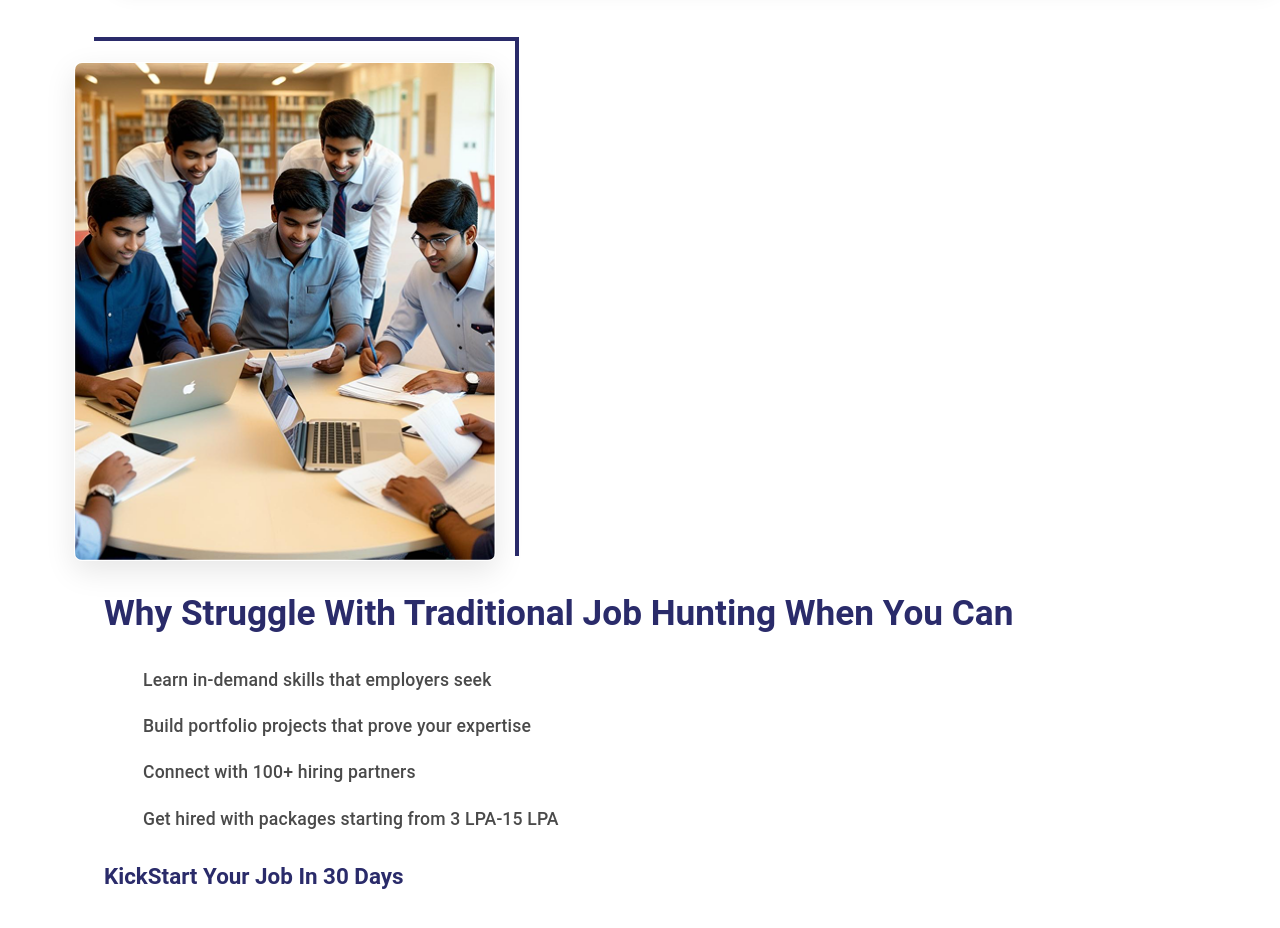
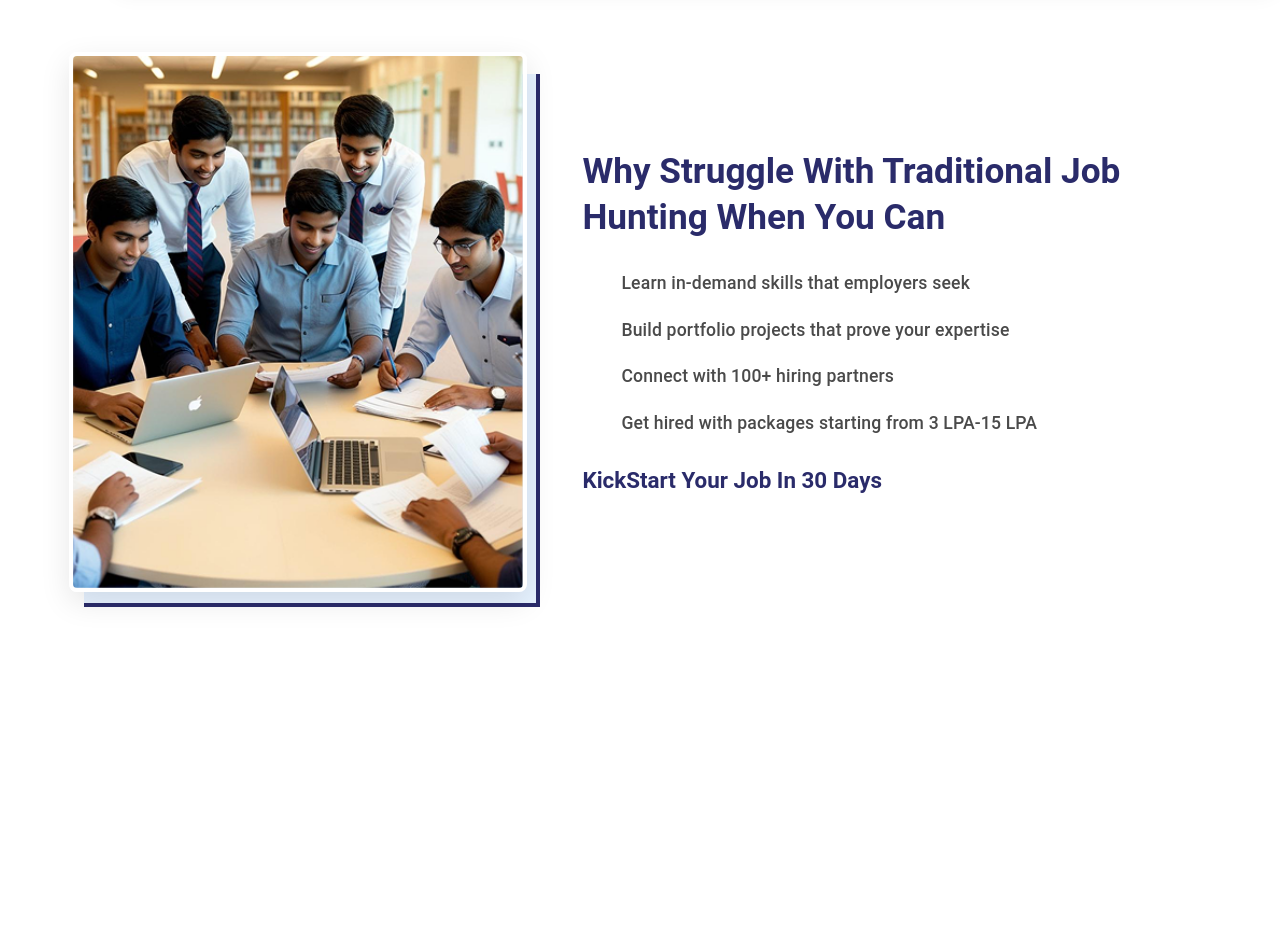
Before and after one commit to ramakanth009/giga-placement-drive, a React (Create React App) app: page / in a window 1280 px wide. Shown: the part 860-1788 px from the top of the page. After the commit the page ends 1512 px from the top, so only its background shows below. Built offline with nearby package versions, Linux system fonts and the light colour scheme; some icons are missing.

Commit message:
job kick start

```diff
--- a/src/components/jobkickstart/JobKickstart.jsx
+++ b/src/components/jobkickstart/JobKickstart.jsx
@@ -1,91 +1,101 @@
 // src/components/jobkickstart/JobKickstart.jsx
-import React from 'react';
-import { Box, Typography, Container, Grid, Paper } from '@mui/material';
-import { makeStyles } from '@mui/styles';
-import CheckCircleIcon from '@mui/icons-material/CheckCircle';
-import Jobkick from '../../assets/jobkick.png'
+import React from "react";
+import { Box, Typography, Container } from "@mui/material";
+import { makeStyles } from "@mui/styles";
+import CheckCircleIcon from "@mui/icons-material/CheckCircle";
+import Jobkick from "../../assets/jobkick.png";
 
 const useStyles = makeStyles({
   section: {
-    padding: '60px 0',
-    overflow: 'hidden',
+    padding: "60px 0",
+    overflow: "hidden",
   },
   contentContainer: {
-    display: 'flex',
-    flexDirection:"row",
-    alignItems: 'center',
-    justifyContent: 'space-between',
+    display: "flex",
+    flexDirection: "row",
+    alignItems: "center",
+    justifyContent: "space-between",
   },
-  imageWrapper: {
-    position: 'relative',
-    width: '100%',
-    maxWidth: '450px',
-    borderRadius: '8px',
-    overflow: 'hidden',
-    boxShadow: '0 10px 30px rgba(0, 0, 0, 0.1)',
-    border: '1px solid #fff',
+  leftContainer: {
+    position: "relative",
+    width: "40%",
+    display: "flex",
+    justifyContent: "center",
+  },
+  rightContainer: {
+    width: "55%",
+    padding: "20px 0 20px 40px",
+  },
+  imageBox: {
+    position: "relative",
+    width: "100%",
+    maxWidth: "450px",
+    zIndex: 2,
   },
   image: {
-    width: '100%',
-    height: 'auto',
-    display: 'block',
+    width: "100%",
+    height: "auto",
+    display: "block",
+    borderRadius: "8px",
+    border: "4px solid #fff",
+    boxShadow: "0 10px 30px rgba(0, 0, 0, 0.1)",
   },
-  contentBox: {
-    padding: '20px 0 20px 40px',
+  backgroundBox: {
+    position: "absolute",
+    bottom: -15,
+    right: -15,
+    width: "98%",
+    height: "98%",
+    backgroundColor: "#e6f2ff",
+    borderBottom: "4px solid #2A2B6A",
+    borderRight: "4px solid #2A2B6A",
+    zIndex: 1,
   },
   sectionTitle: {
-    fontSize: '2.2rem !important',
-    fontWeight: 'bold !important',
-    marginBottom: '30px !important',
-    color: '#2A2B6A !important',
-    lineHeight: '1.3 !important',
+    fontSize: "2.2rem !important",
+    fontWeight: "bold !important",
+    marginBottom: "30px !important",
+    color: "#2A2B6A !important",
+    lineHeight: "1.3 !important",
   },
   featureList: {
-    marginBottom: '30px',
+    marginBottom: "30px",
   },
   featureItem: {
-    display: 'flex',
-    alignItems: 'center',
-    marginBottom: '20px',
+    display: "flex",
+    alignItems: "center",
+    marginBottom: "20px",
   },
   checkIcon: {
-    color: '#FFC614 !important',
-    marginRight: '15px',
-    fontSize: '24px !important',
+    color: "#FFC614 !important",
+    marginRight: "15px",
+    fontSize: "24px !important",
   },
   featureText: {
-    color: '#4A4A4A !important',
-    fontSize: '1.1rem !important',
-    fontWeight: '500 !important',
+    color: "#4A4A4A !important",
+    fontSize: "1.1rem !important",
+    fontWeight: "500 !important",
   },
   ctaText: {
-    fontWeight: 'bold !important',
-    fontSize: '1.4rem !important',
-    color: '#2A2B6A !important',
-    marginTop: '10px !important',
+    fontWeight: "bold !important",
+    fontSize: "1.4rem !important",
+    color: "#2A2B6A !important",
+    marginTop: "10px !important",
   },
-  imageFrame: {
-    // border: '1px solid #2A2B6A',
-    borderRadius: '4px',
-    padding: '10px',
-    position: 'relative',
+  // Responsive styles
+  "@media (max-width: 960px)": {
+    contentContainer: {
+      flexDirection: "column",
     },
-  blueBorder: {
-    position: 'absolute',
-    right: '-15px',
-    top: '-15px',
-    bottom: '15px',
-    width: '4px',
-    backgroundColor: '#2A2B6A',
+    leftContainer: {
+      width: "100%",
+      marginBottom: "30px",
     },
-  horizontalBlueBorder: {
-    position: 'absolute',
-    right: '-15px',
-    top: '-15px',
-    left: '30px',
-    height: '4px',
-    backgroundColor: '#2A2B6A',
-  }
+    rightContainer: {
+      width: "100%",
+      padding: "20px 0",
+    },
+  },
 });
 
 const JobKickstart = () => {
@@ -93,34 +103,30 @@ const JobKickstart = () => {
 
   // Feature items from the image
   const features = [
-    'Learn in-demand skills that employers seek',
-    'Build portfolio projects that prove your expertise',
-    'Connect with 100+ hiring partners',
-    'Get hired with packages starting from 3 LPA-15 LPA'
+    "Learn in-demand skills that employers seek",
+    "Build portfolio projects that prove your expertise",
+    "Connect with 100+ hiring partners",
+    "Get hired with packages starting from 3 LPA-15 LPA",
   ];
 
   return (
     <Box className={classes.section}>
       <Container maxWidth="lg">
-        <Grid container className={classes.contentContainer}>
-          {/* Left side - Image */}
-          <Grid item xs={12} md={5}>
-            <Box className={classes.imageFrame}>
-              <Box className={classes.blueBorder} />
-              <Box className={classes.horizontalBlueBorder} />
-              <Box className={classes.imageWrapper}>
+        <Box className={classes.contentContainer}>
+          {/* Left side - Image with background box */}
+          <Box className={classes.leftContainer}>
+            <Box className={classes.imageBox}>
               <img
                 src={Jobkick}
                 alt="Students collaborating on a project"
                 className={classes.image}
               />
             </Box>
+            <Box className={classes.backgroundBox} />
           </Box>
-          </Grid>
 
           {/* Right side - Content */}
-          <Grid item xs={6} md={7}>
-            <Box className={classes.contentBox}>
+          <Box className={classes.rightContainer}>
             {/* Title */}
             <Typography variant="h3" className={classes.sectionTitle}>
               Why Struggle With Traditional Job Hunting When You Can
@@ -143,8 +149,7 @@ const JobKickstart = () => {
               KickStart Your Job In 30 Days
             </Typography>
           </Box>
-          </Grid>
-        </Grid>
+        </Box>
       </Container>
     </Box>
   );
```
Lines whose indentation alone changed are shown as unchanged.
